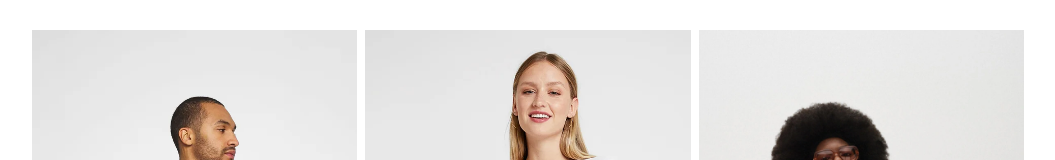
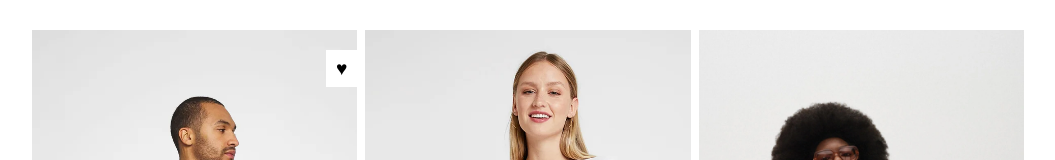
Before and after one commit to Onda-dev/html-css-boolando, a plain HTML site: page index.html in a window 1280 px wide. Shown: the top 160 px of the page, without its empty margins (112-1167 px from the left). Drawn offline with Linux system fonts and the light colour scheme.

Commit message:
Icona wishlist aggiunta

```diff
--- a/css/style.css
+++ b/css/style.css
@@ -24,6 +24,7 @@ body {
 
 /* products grid */
 .product {
+    position: relative;
     width: calc(100% / 3 - 8px);
     height: 100%;
     float: left;
@@ -62,3 +63,16 @@ img {
     margin-left: 4px;
     text-decoration: line-through;
 }
+
+.wishlist {
+    position: absolute;
+    right: 0px;
+    top: 20px;
+    padding: 10px;
+    background-color: rgb(255, 255, 255);
+}
+
+.heart-icon {
+    font-size: 1.2em;
+    transform: translate(-50%, -50%);
+}
--- a/index.html
+++ b/index.html
@@ -17,6 +17,9 @@
             <div class="row clearfix">
                 <div class="product">
                     <img src="img/1.webp" alt="t-shirt levis">
+                    <div class="wishlist">
+                        <span class="heart-icon">&#9829;</span>
+                    </div>
                     <span class="brand">Levi's</span>
                     <h3>relaxed fit tee unisex</h3>
                     <span class="price">14,99 €</span><span class="discounted-price">29,99 €</span>
```
